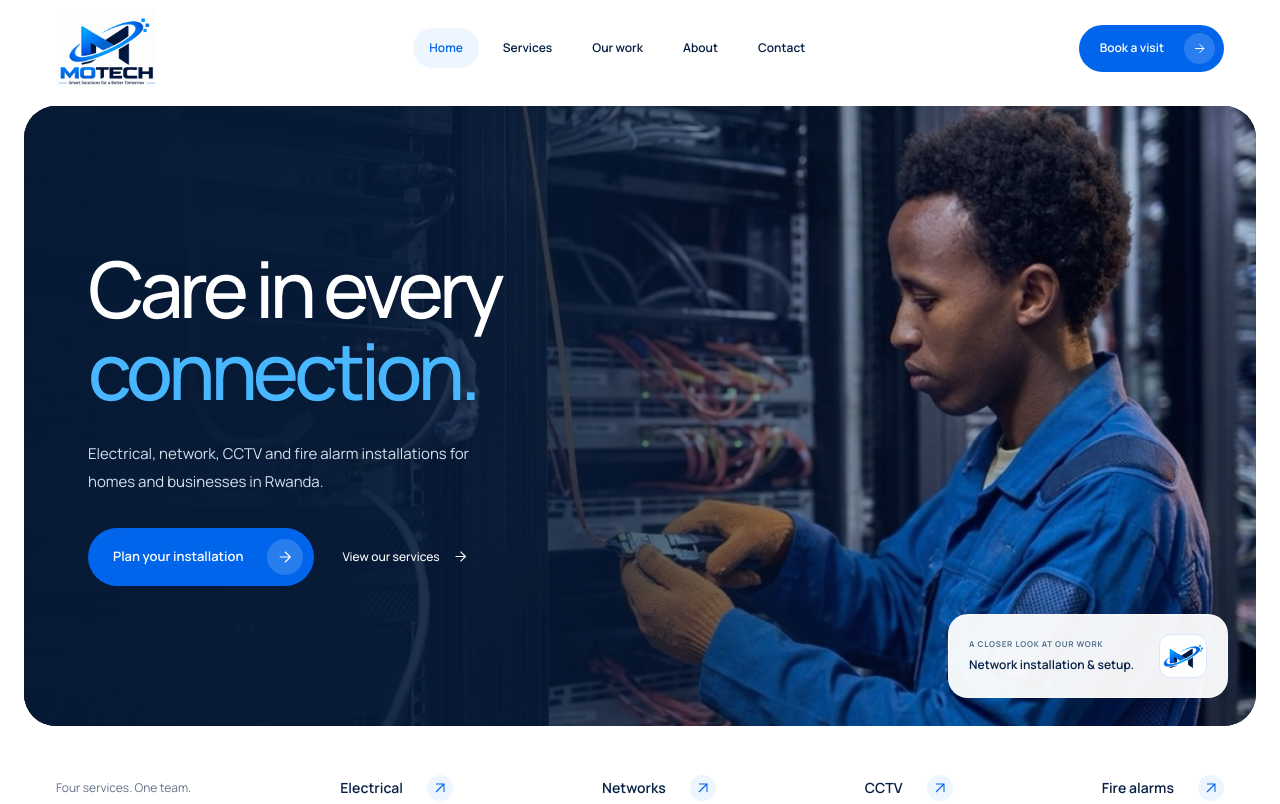
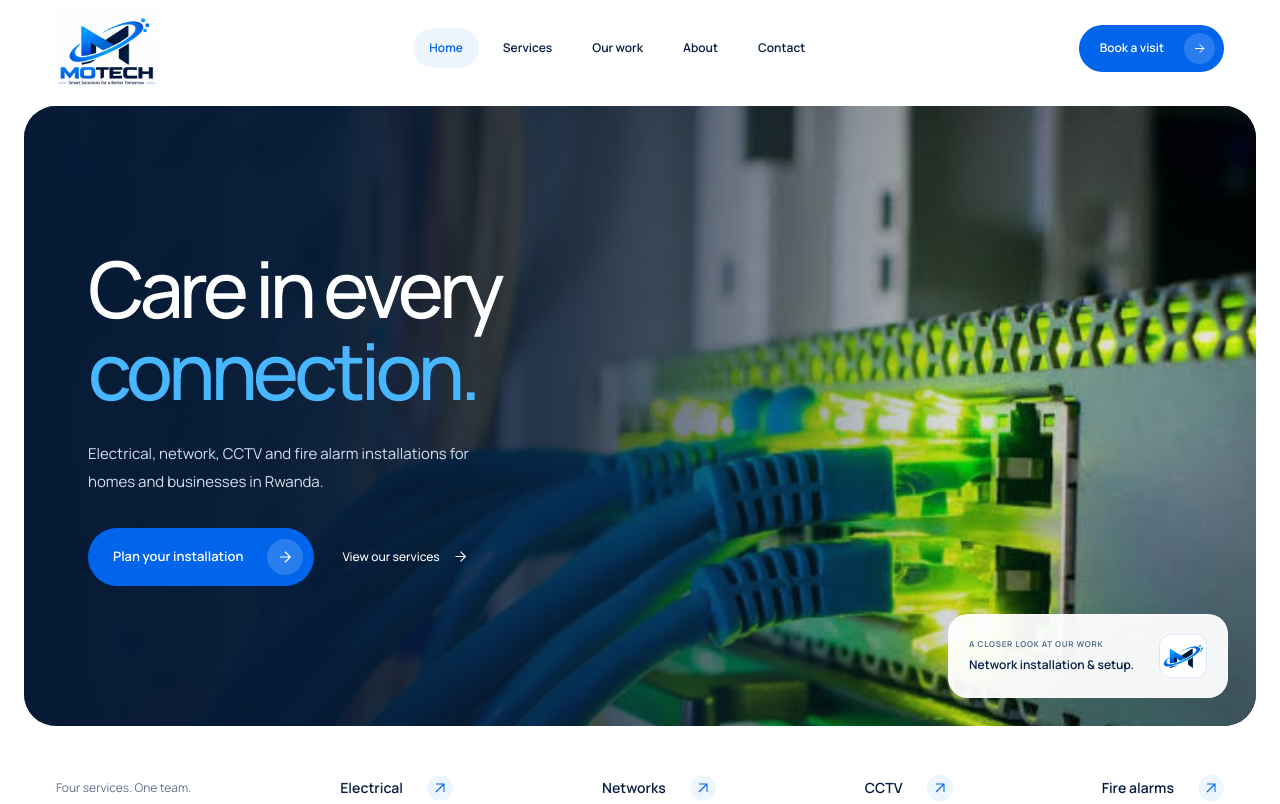
Before and after one commit to motechcompany/motechcompany.github.io, a plain HTML site: page index.html in a window 1280 px wide. Shown: the top 804 px of the page. Drawn offline with Linux system fonts and the light colour scheme.

Commit message:
Update index.html

```diff
--- a/index.html
+++ b/index.html
@@ -142,7 +142,7 @@
         </div>
         <figure class="hero-visual">
           <img
-            src="assets/network-installation.jpg"
+            src="assets/home pic.jpg"
             width="1000"
             height="753"
             alt="MOTECH technician working on connections at a network rack"
```
